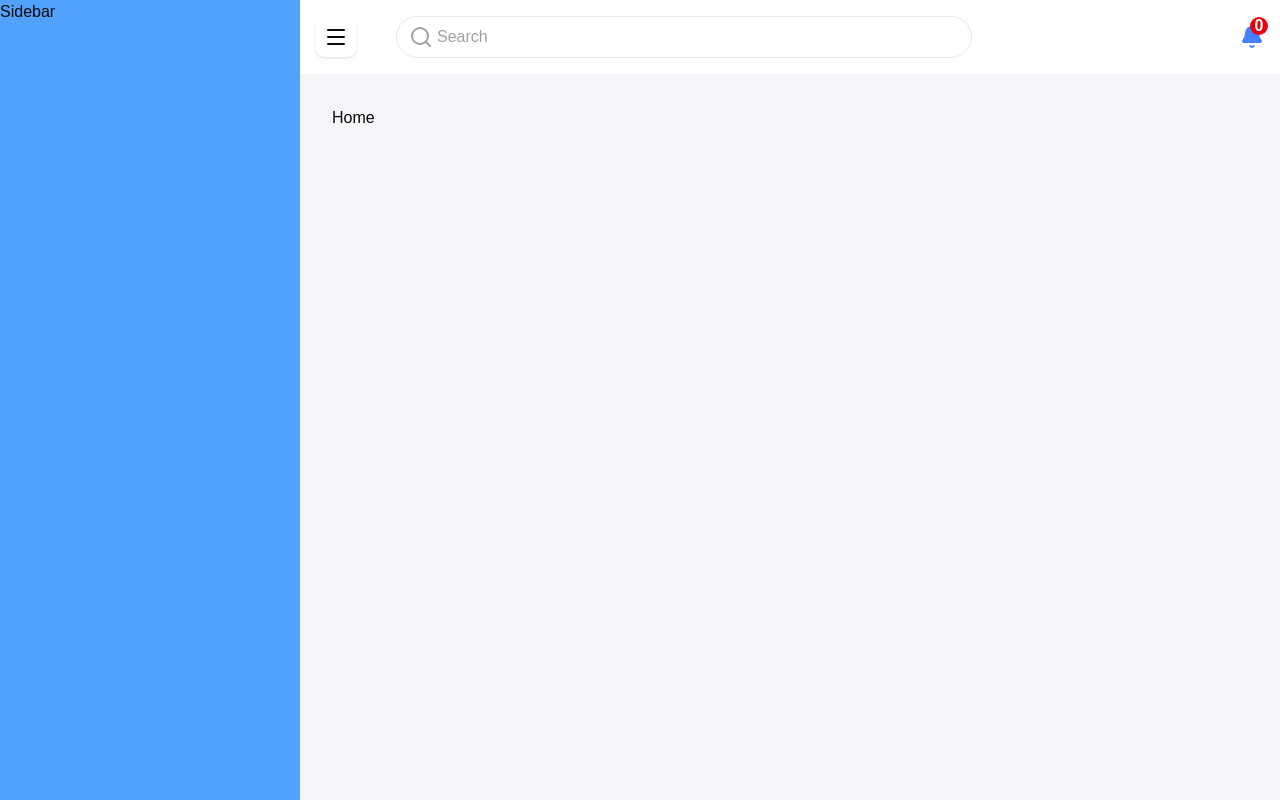
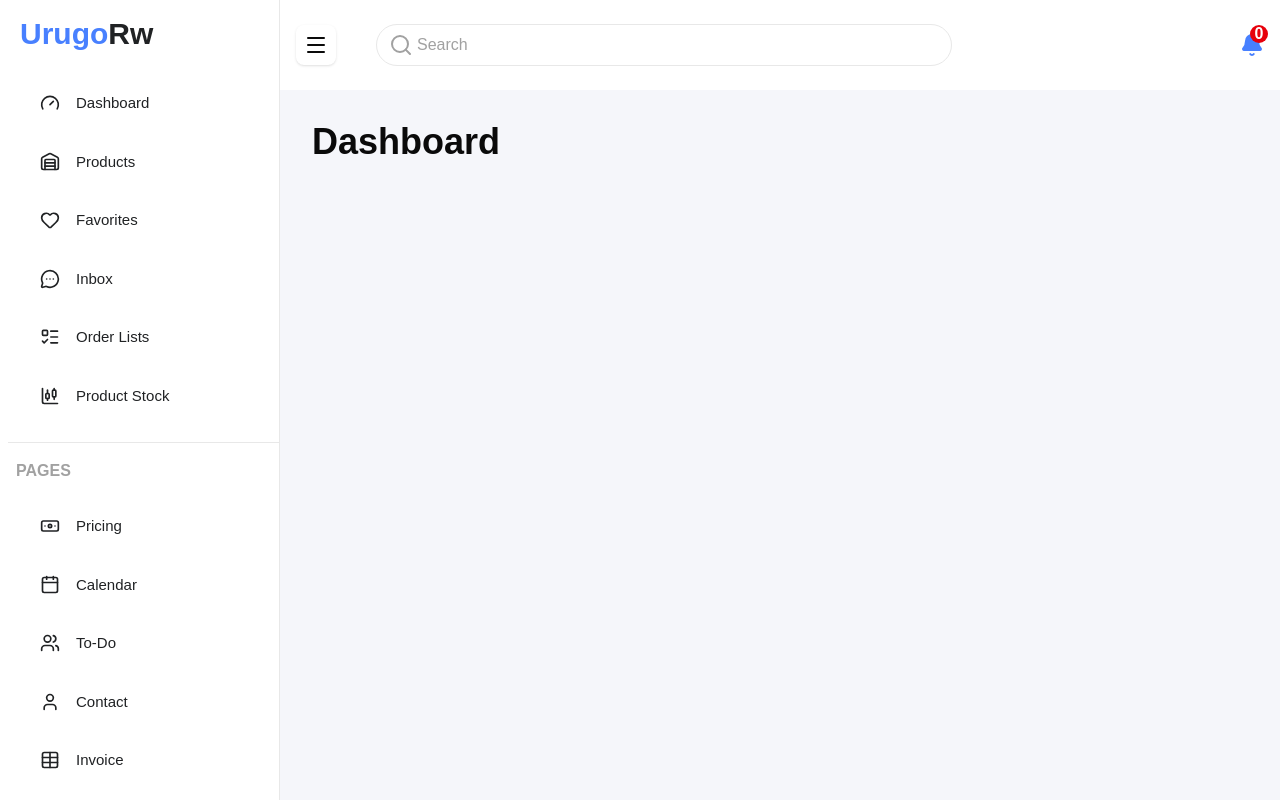
Before and after one commit to atlas-devel/Admin-dashboard, a React (Vite) app: page / in a window 1280 px wide. Both pictures are taken after a click on the button 36 px from the left and 37 px from the top of the page. Built offline with nearby package versions, Linux system fonts and the light colour scheme.

Commit message:
feat: added sidebar & all items

```diff
--- a/src/@types/types.ts
+++ b/src/@types/types.ts
@@ -1,4 +1,3 @@
-import { Search } from "lucide-react";
 export interface SidebarInfo {
   id: number;
   name: string;
@@ -15,3 +14,12 @@ export interface SidebarContextType {
 export interface SearchProps {
   forMobile: boolean;
 }
+
+export interface SidebarItemsProps {
+  Icon: React.ComponentType<React.SVGProps<SVGSVGElement>>;
+  name: string;
+}
+export interface SidebarSectionProps {
+  section: string;
+  items: SidebarInfo[];
+}
--- a/src/assets/icons/icon.ts
+++ b/src/assets/icons/icon.ts
@@ -13,28 +13,19 @@ import {
   Users,
   Table,
 } from "lucide-react";
-import type { SidebarInfo } from "../../@types/types";
 
-export const sidebarIcons: SidebarInfo[] = [
-  { id: 1, name: "Dashboard", Icon: Gauge, link: "/dashboard" },
-  { id: 2, name: "Products", Icon: Grid2x2, link: "/products" },
-  { id: 3, name: "Favorites", Icon: Heart, link: "/favorites" },
-  { id: 4, name: "Inbox", Icon: MessageCircleMore, link: "/inbox" },
-];
-
-export const sidebarPages: SidebarInfo[] = [
-  { id: 5, name: "Product Stock", Icon: Warehouse, link: "/product-stock" },
-  { id: 6, name: "Pricing", Icon: ChartCandlestick, link: "/pricing" },
-  { id: 7, name: "Calender", Icon: Calendar, link: "/calender" },
-  { id: 8, name: "To-Do", Icon: ListTodo, link: "/todo" },
-  { id: 9, name: "Contacts", Icon: Users, link: "/contacts" },
-  { id: 10, name: "Invoice", Icon: Banknote, link: "/invoice" },
-  {
-    id: 11,
-    name: "UI Elements",
-    Icon: ChartNoAxesColumnDecreasing,
-    link: "/ui-elements",
-  },
-  { id: 12, name: "Team", Icon: User, link: "/team" },
-  { id: 13, name: "Table", Icon: Table, link: "/table" },
-];
+export const icons = {
+  Heart,
+  Grid2x2,
+  Gauge,
+  MessageCircleMore,
+  Warehouse,
+  ChartCandlestick,
+  Calendar,
+  ListTodo,
+  User,
+  Banknote,
+  ChartNoAxesColumnDecreasing,
+  Users,
+  Table,
+};
--- a/src/components/layout/Navbar/Navbar.tsx
+++ b/src/components/layout/Navbar/Navbar.tsx
@@ -6,7 +6,7 @@ import MobileSearch from "./Search/MobileSearch";
 function Navigation() {
   return (
     <header>
-      <nav className="flex p-4 dark:bg-backround relative">
+      <nav className="flex p-4 py-6 dark:bg-backround relative">
         {/* trigger sidebar  */}
         <div className="flex justify-between items-center gap-3 w-full ">
           <div className="flex items-center gap-10 grow">
--- a/src/components/layout/Sidebar/Sidebar.tsx
+++ b/src/components/layout/Sidebar/Sidebar.tsx
@@ -1,5 +1,8 @@
 import { AnimatePresence, motion } from "framer-motion";
 import useSidebar from "../../../hooks/useSidebar";
+import SidebarSections from "./SidebarSections";
+import { sidebarElements } from "../../../data/sidebarData";
+import SidebarLogo from "./SidebarLogo";
 
 function Sidebar() {
   const { isOpen } = useSidebar();
@@ -9,12 +12,19 @@ function Sidebar() {
       {isOpen && (
         <motion.div
           initial={{ opacity: 0, x: -100 }}
-          animate={{ width: isOpen ? 300 : 0, opacity: 1, x: 0 }}
+          animate={{ width: isOpen ? 280 : 0, opacity: 1, x: 0 }}
           exit={{ x: -100 }}
           transition={{ ease: "easeInOut", duration: 0.3 }}
-          className="hidden bg-blue-400 md:block h-full border-red-400 "
+          className="hidden py-4  border-r gap-6 border-primary-muted md:flex flex-col h-screen "
         >
-          <h1>Sidebar</h1>
+          <SidebarLogo />
+          {sidebarElements.map((item) => (
+            <SidebarSections
+              key={item.title}
+              section={item.title}
+              items={item.items}
+            />
+          ))}
         </motion.div>
       )}
     </AnimatePresence>
--- /dev/null
+++ b/src/components/layout/Sidebar/SidebarItem.tsx
@@ -0,0 +1,27 @@
+import React from "react";
+import type { SidebarInfo } from "../../../@types/types";
+import { Link } from "react-router-dom";
+
+function SidebarItem({ items }: { items: SidebarInfo[] }) {
+  return (
+    <div className=" overflow-auto flex-1 ">
+      {items.map(({ id, name, link, Icon }: SidebarInfo) => (
+        <div key={id} className="flex items-center group cursor-pointer ">
+          <div className="hidden  transition-colors ease-in-out duration-400 group-hover:block bg-secondary-color h-full w-1 text-transparent py-4 rounded-r-xl">
+            .
+          </div>
+          <div className="flex  items-center gap-4 transition-opacity duration-400  mb-1 text-primary-text group-hover:bg-secondary-color group-hover:text-white py-4 w-full mx-5 rounded-md px-3">
+            <span className="text-sm">
+              <Icon width={20} height={20} />
+            </span>
+            <Link className="text-[15px] " to={link}>
+              {name}
+            </Link>
+          </div>
+        </div>
+      ))}
+    </div>
+  );
+}
+
+export default SidebarItem;
--- /dev/null
+++ b/src/components/layout/Sidebar/SidebarLogo.tsx
@@ -0,0 +1,10 @@
+function SidebarLogo() {
+  return (
+    <div className="text-3xl pl-5 font-semibold">
+      <span className="text-secondary-color ">Urugo</span>
+      <span className="text-primary-text">Rw</span>
+    </div>
+  );
+}
+
+export default SidebarLogo;
--- /dev/null
+++ b/src/components/layout/Sidebar/SidebarSections.tsx
@@ -0,0 +1,20 @@
+import { Link } from "react-router-dom";
+import type { SidebarSectionProps } from "../../../@types/types";
+import SidebarItem from "./SidebarItem";
+
+function SidebarSections({ section, items }: SidebarSectionProps) {
+  return (
+    <div className="ml-2 h-full overflow-y-auto  ">
+      {section && (
+        <div className="border-t border-primary-muted py-4 ">
+          <h1 className=" block uppercase text-neutral-400 font-semibold pl-2">
+            {section}
+          </h1>
+        </div>
+      )}
+      <SidebarItem items={items} />
+    </div>
+  );
+}
+
+export default SidebarSections;
--- /dev/null
+++ b/src/data/sidebarData.ts
@@ -0,0 +1,43 @@
+import { icons } from "lucide-react";
+const {
+  Heart,
+  Grid2x2,
+  Gauge,
+  MessageCircleMore,
+  Warehouse,
+  ChartCandlestick,
+  Calendar,
+  ListTodo,
+  User,
+  Banknote,
+  ChartNoAxesColumnDecreasing,
+  Users,
+  Table,
+} = icons;
+
+export const sidebarElements = [
+  {
+    title: "",
+    items: [
+      { id: 1, name: "Dashboard", Icon: Gauge, link: "/dashboard" },
+      { id: 2, name: "Products", Icon: Warehouse, link: "/products" },
+      { id: 3, name: "Favorites", Icon: Heart, link: "/favorites" },
+      { id: 4, name: "Inbox", Icon: MessageCircleMore, link: "/inbox" },
+      { id: 5, name: "Order Lists", Icon: ListTodo, link: "/orders" },
+      { id: 6, name: "Product Stock", Icon: ChartCandlestick, link: "/stock" },
+    ],
+  },
+  {
+    title: "Pages",
+    items: [
+      { id: 1, name: "Pricing", Icon: Banknote, link: "/pricing" },
+      { id: 2, name: "Calendar", Icon: Calendar, link: "/calendar" },
+      { id: 3, name: "To-Do", Icon: Users, link: "/todo" },
+      { id: 5, name: "Contact", Icon: User, link: "/contact" },
+      { id: 6, name: "Invoice", Icon: Table, link: "/Invoice" },
+      { id: 7, name: "UI Elements", Icon: Grid2x2, link: "/ui-elements" },
+      { id: 8, name: "Team", Icon: ChartNoAxesColumnDecreasing, link: "/team" },
+      { id: 9, name: "Table", Icon: Table, link: "/table" },
+    ],
+  },
+];
--- a/src/pages/Home.tsx
+++ b/src/pages/Home.tsx
@@ -1,9 +1,11 @@
-import React from 'react'
+import React from "react";
 
 function Home() {
   return (
-    <div>Home</div>
-  )
+    <div>
+      <h1 className="text-3xl md:text-4xl font-semibold font-primary-text">Dashboard</h1>
+    </div>
+  );
 }
 
-export default Home
+export default Home;
--- a/src/routes/index.tsx
+++ b/src/routes/index.tsx
@@ -13,6 +13,7 @@ function AppRoutes() {
       <Routes>
         <Route element={<DashboardLayout />}>
           <Route path={routes.HOME} element={<Home />} />
+          <Route path={routes.DASHBOARD} element={<Home />} />
           <Route path={routes.FAVORITES} element={<Favorites />} />
           <Route path={routes.ORDER} element={<Order />} />
           <Route path={routes.PRODUCTS} element={<Product />} />
--- a/src/routes/routes.ts
+++ b/src/routes/routes.ts
@@ -1,5 +1,6 @@
 export const routes = {
   HOME: "/",
+  DASHBOARD: "/dashboard",
   FAVORITES: "/favorites",
   ORDER: "/order",
   PRODUCTS: "/products",
```
Also changed, not shown: src/components/Dashboard/StasCard.tsx (line endings or trailing spaces).
